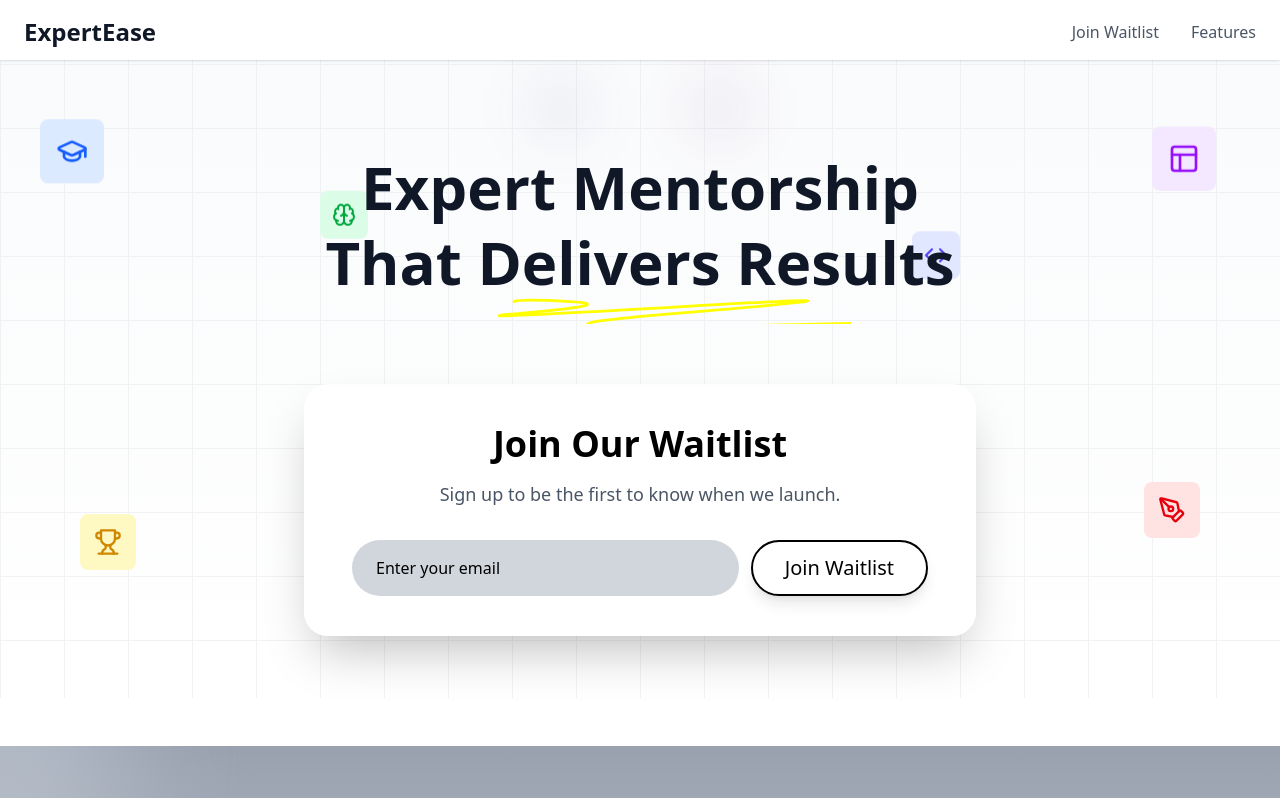
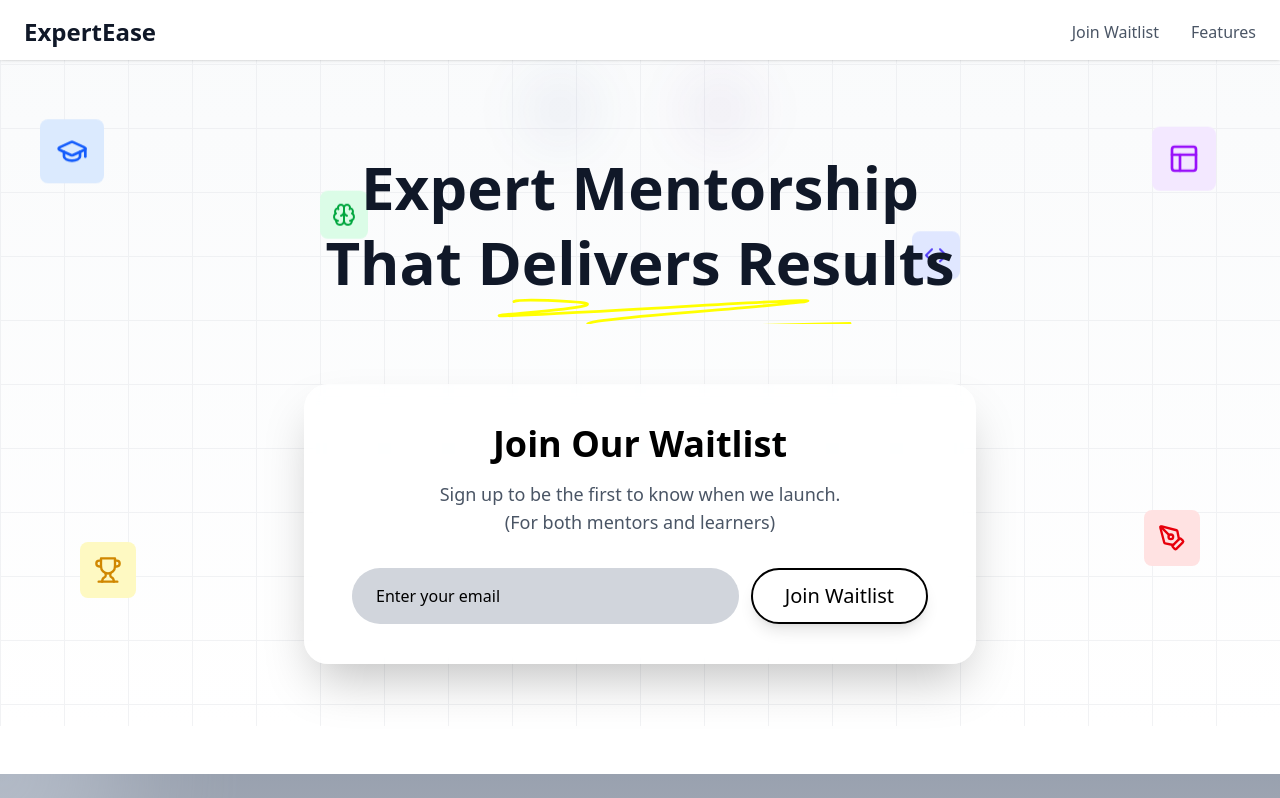
Before and after one commit to Srilochan7/ee_prod, a React (Vite) app: page / in a window 1280 px wide. Shown: the top 798 px of the page. Built offline with nearby package versions, Linux system fonts and the light colour scheme.

Commit message:
added some features

```diff
--- a/src/components/hero.jsx
+++ b/src/components/hero.jsx
@@ -117,7 +117,7 @@ const Hero = () => {
                 <div className="bg-white/80 backdrop-blur-sm rounded-2xl sm:rounded-3xl p-4 sm:p-6 md:p-10 shadow-xl sm:shadow-2xl transition-shadow duration-300 ease-in-out">
                   <h2 className="text-2xl sm:text-3xl md:text-4xl font-bold mb-2 sm:mb-4">Join Our Waitlist</h2>
                   <p className="text-gray-600 text-sm sm:text-base md:text-lg mb-4 sm:mb-6 md:mb-8">
-                    Sign up to be the first to know when we launch.
+                    Sign up to be the first to know when we launch. <br/>(For both mentors and learners)
                   </p>
                   <form onSubmit={handleSubmit} className="flex flex-col sm:flex-row gap-2 sm:gap-3 max-w-xl mx-auto">
                     <input
```
